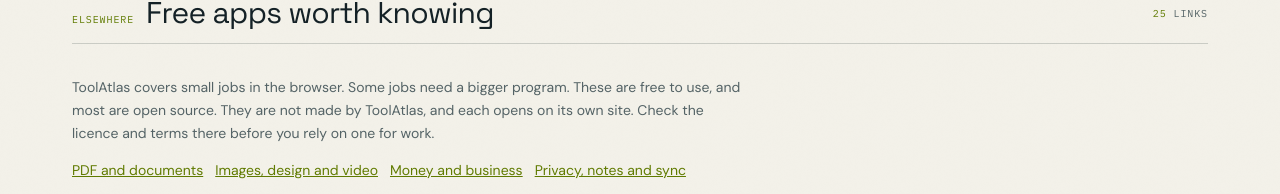
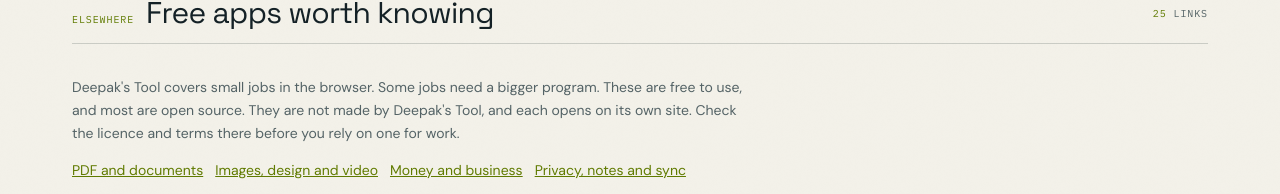
Before and after one commit to deepbat/toolatlas, a React (Vite) app: page /resources in a window 1280 px wide. Shown: the part 118-312 px from the top of the page. Built offline with nearby package versions, Linux system fonts and the light colour scheme.

Commit message:
Rename ToolAtlas to Deepak's Tool across site text

```diff
--- a/src/pages/Resources.tsx
+++ b/src/pages/Resources.tsx
@@ -12,7 +12,7 @@ export default function ResourcesPage() {
         <p className="font-mono text-[10px] uppercase tracking-label text-muted"><span className="text-accent">{total}</span> links</p>
       </header>
       <p className="max-w-2xl text-sm leading-relaxed text-muted">
-        ToolAtlas covers small jobs in the browser. Some jobs need a bigger program. These are free to use, and most are open source. They are not made by ToolAtlas, and each opens on its own site. Check the licence and terms there before you rely on one for work.
+        Deepak's Tool covers small jobs in the browser. Some jobs need a bigger program. These are free to use, and most are open source. They are not made by Deepak's Tool, and each opens on its own site. Check the licence and terms there before you rely on one for work.
       </p>
       <nav aria-label="Sections" className="mt-4 flex flex-wrap gap-3 text-sm">
         {RESOURCES.map((g) => <a key={g.id} className="text-accent underline" href={`#${g.id}`}>{g.title}</a>)}
```
